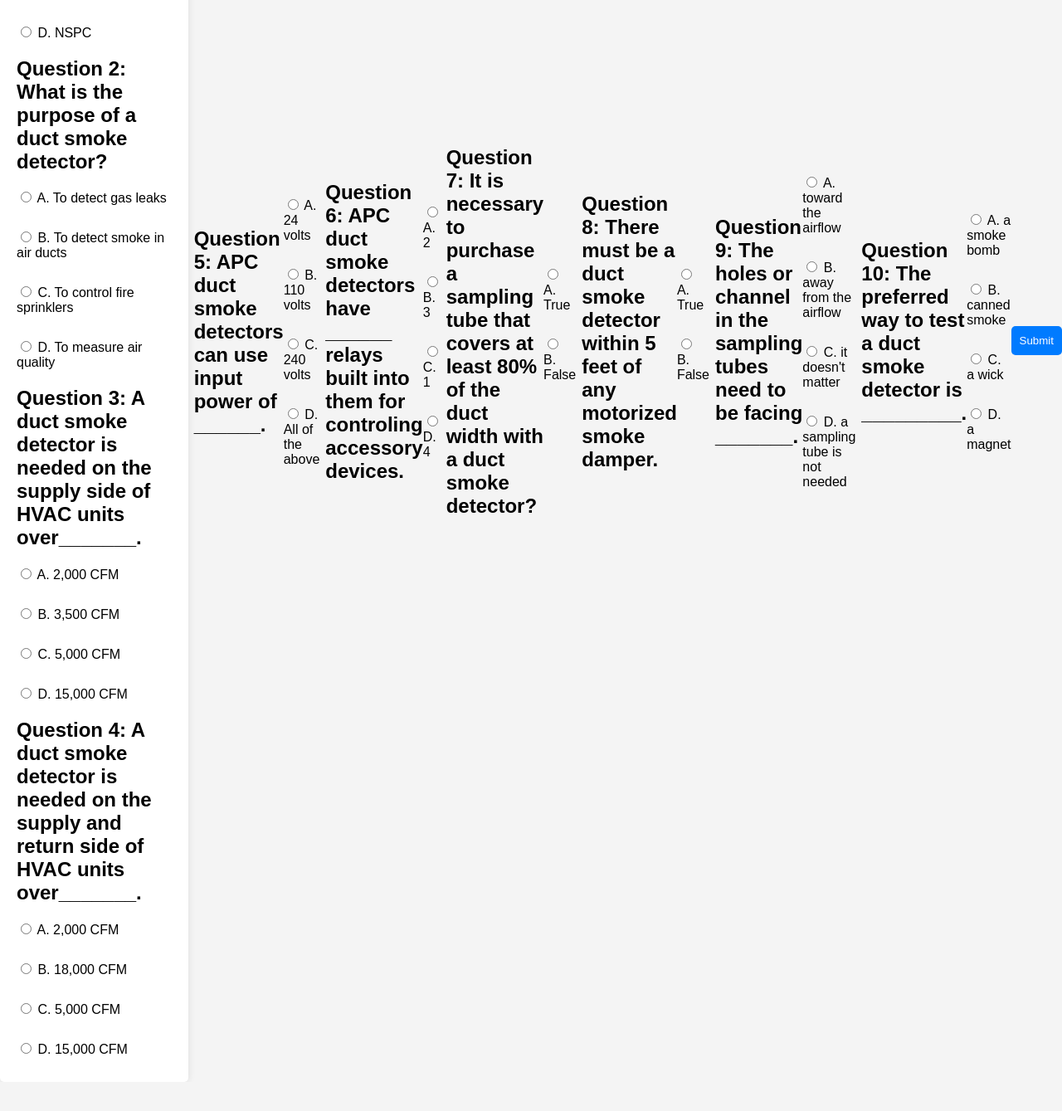
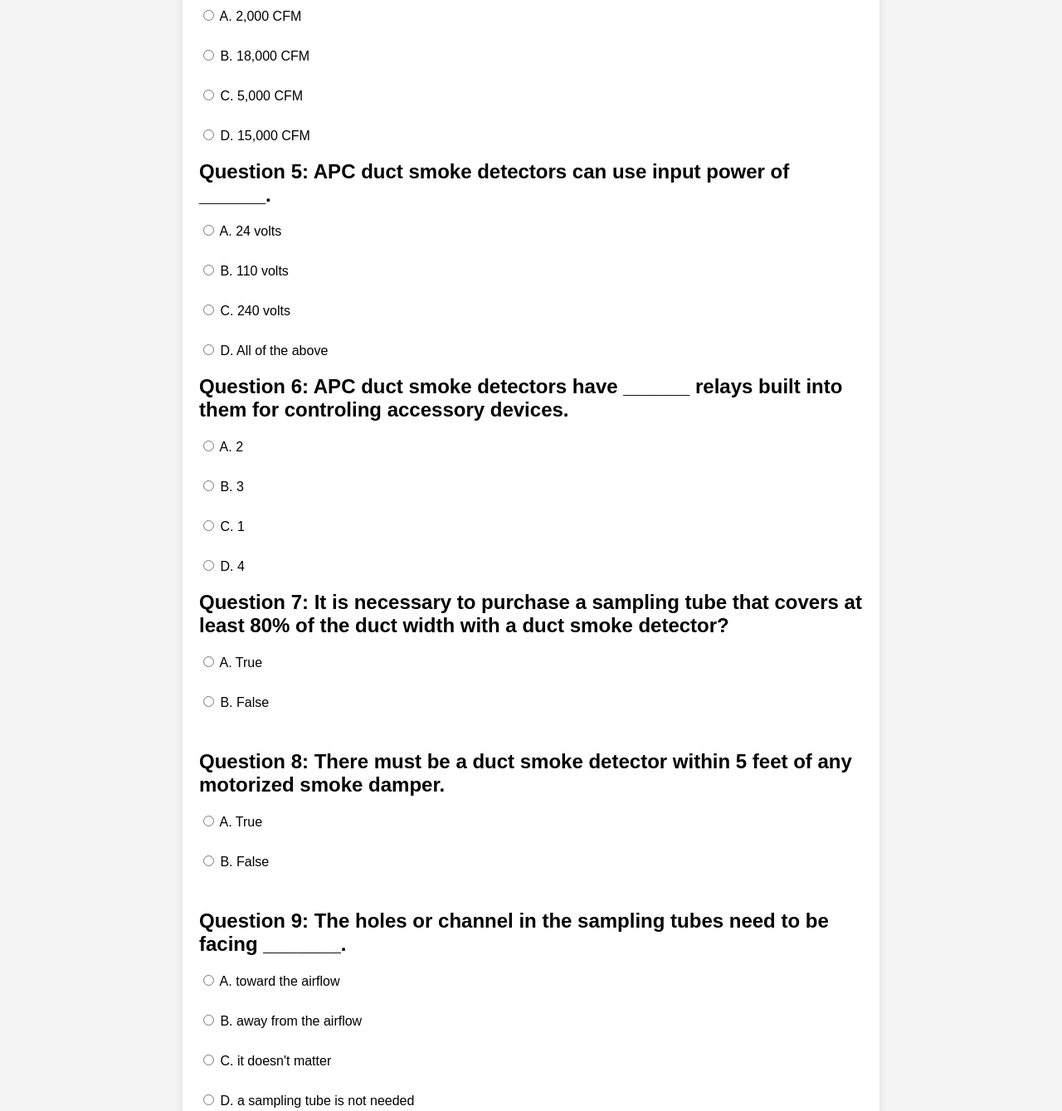
Before and after one commit to cletizio/cletizio.github.io, a website: page site/index.html in a window 1280 px wide. Shown: the top 1339 px of the page at 83% size. Before the commit the page ends 1304 px from the top, so only its background shows below. Drawn offline with nearby package versions, Linux system fonts and the light colour scheme.

Commit message:
Fixed <div> issues

```diff
--- a/site/index.html
+++ b/site/index.html
@@ -33,7 +33,7 @@
                     </div>
                 </div>
 
-                <div class="question"></div>
+                <div class="question">
                     <h2>Question 3: A duct smoke detector is needed on the supply side of HVAC units over_______.</h2>
                     <div class="options">
                         <label><input type="radio" name="q3" value="a"> A. 2,000 CFM</label><br>
@@ -43,7 +43,7 @@
                     </div>
                 </div>
 
-                <div class="question"></div>
+                <div class="question">
                     <h2>Question 4: A duct smoke detector is needed on the supply and return side of HVAC units over_______.</h2>
                     <div class="options">
                         <label><input type="radio" name="q4" value="a"> A. 2,000 CFM</label><br>
@@ -53,7 +53,7 @@
                     </div>
                 </div>
 
-                <div class="question"></div>
+                <div class="question">
                     <h2>Question 5: APC duct smoke detectors can use input power of ______.</h2>
                     <div class="options">
                         <label><input type="radio" name="q5" value="a"> A. 24 volts</label><br>
@@ -63,7 +63,7 @@
                     </div>
                 </div>
 
-                <div class="question"></div>
+                <div class="question">
                     <h2>Question 6: APC duct smoke detectors have ______ relays built into them for controling accessory devices.</h2>
                     <div class="options">
                         <label><input type="radio" name="q6" value="a"> A. 2</label><br>
@@ -73,7 +73,7 @@
                     </div>
                 </div>
 
-                <div class="question"></div>
+                <div class="question">
                     <h2>Question 7: It is necessary to purchase a sampling tube that covers at least 80% of the duct width with a duct smoke detector?</h2>
                     <div class="options">
                         <label><input type="radio" name="q7" value="a"> A. True</label><br>
@@ -81,7 +81,7 @@
                     </div>
                 </div>
 
-                <div class="question"></div>
+                <div class="question">
                     <h2>Question 8: There must be a duct smoke detector within 5 feet of any motorized smoke damper.</h2>
                     <div class="options">
                         <label><input type="radio" name="q8" value="a"> A. True</label><br>
@@ -89,7 +89,7 @@
                     </div>
                 </div>
 
-                <div class="question"></div>
+                <div class="question">
                     <h2>Question 9: The holes or channel in the sampling tubes need to be facing _______.</h2>
                     <div class="options">
                         <label><input type="radio" name="q9" value="a"> A. toward the airflow</label><br>
@@ -99,7 +99,7 @@
                     </div>
                 </div>
 
-                <div class="question"></div>
+                <div class="question">
                     <h2>Question 10: The preferred way to test a duct smoke detector is _________.</h2>
                     <div class="options">
                         <label><input type="radio" name="q10" value="a"> A. a smoke bomb</label><br>
```
